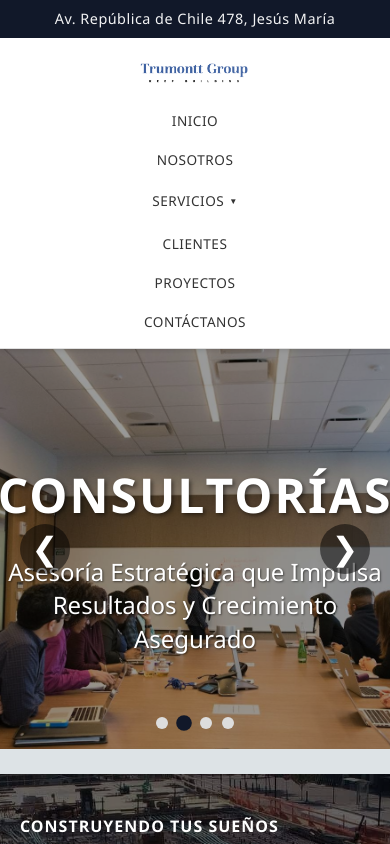
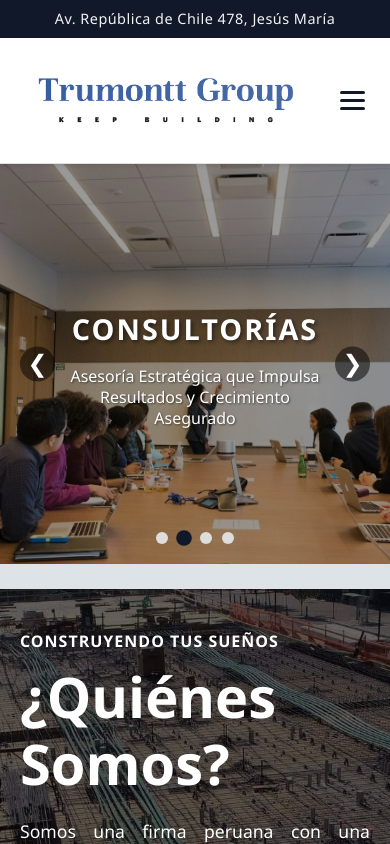
Before and after one commit to milennne/TRUMONTT, a React (Vite) app: page / in a window 390 px wide. Shown: the top 844 px of the page. Built offline with nearby package versions, Linux system fonts and the light colour scheme.

Commit message:
fix: corregir comportamiento en mobile

```diff
--- a/src/components/AboutUs/AboutUs.jsx
+++ b/src/components/AboutUs/AboutUs.jsx
@@ -38,7 +38,8 @@ const AboutUs = () => {
                         innovación y compromiso con la excelencia, dejando una huella duradera en la historia
                         y contribuyendo al desarrollo sostenible del país.
                     </p>
-                    <Link to="/careers" className="btn btn-outline-light">Sé parte de nuestro equipo</Link>
+                    <Link to="/contactanos" className="btn btn-outline-light" style={{ display: 'none' }}>Sé parte de nuestro equipo</Link>
+                    {/* User requested removal, commenting out or removing line entirely. I will remove it. */}
                 </div>
 
                 {/* Vision Card - White */}
--- a/src/components/Header/Header.css
+++ b/src/components/Header/Header.css
@@ -141,27 +141,10 @@
 
 
 
+
 /* =========================================
-   Responsive Adjustments
+   Dropdown Styling (Desktop Defaults)
    ========================================= */
-@media (max-width: 768px) {
-  .navbar-content {
-    flex-direction: column;
-    gap: 15px;
-  }
-
-  .nav-list {
-    flex-direction: column;
-    gap: 15px;
-    align-items: center;
-  }
-
-  .logo-image {
-    height: 40px;
-  }
-}
-
-/* Dropdown Styling */
 .dropdown {
   position: relative;
 }
@@ -214,7 +197,6 @@
   font-size: 0.9rem;
   font-weight: 500;
   text-transform: none;
-  /* Keep capitalization normal for readability */
   border-bottom: 1px solid #f0f0f0;
   transition: background-color 0.2s, color 0.2s;
 }
@@ -227,7 +209,6 @@
   background-color: var(--trumont-grey);
   color: var(--trumont-blue);
   padding-left: 25px;
-  /* Subtle hover slide effect */
 }
 
 @keyframes fadeIn {
@@ -242,14 +223,144 @@
   }
 }
 
-/* Responsive adjustment for dropdown - ensuring it fits in mobile menu */
+/* =========================================
+   Mobile Hamburger Menu Styles
+   ========================================= */
+.hamburger {
+  display: none;
+  cursor: pointer;
+  flex-direction: column;
+  gap: 5px;
+  background: none;
+  border: none;
+  padding: 5px;
+  z-index: 1002;
+}
+
+.hamburger span {
+  display: block;
+  width: 25px;
+  height: 3px;
+  background-color: var(--trumont-blue);
+  transition: all 0.3s ease;
+  border-radius: 2px;
+}
+
+/* Animation for Hamburger */
+.hamburger.active span:nth-child(1) {
+  transform: rotate(45deg) translate(5px, 5px);
+}
+
+.hamburger.active span:nth-child(2) {
+  opacity: 0;
+}
+
+.hamburger.active span:nth-child(3) {
+  transform: rotate(-45deg) translate(7px, -6px);
+}
+
+/* Mobile Responsive Overrides */
 @media (max-width: 768px) {
+  .hamburger {
+    display: flex;
+  }
+
+  .nav-menu {
+    position: fixed;
+    top: 0;
+    left: -100%;
+    width: 80%;
+    /* Drawer style */
+    max-width: 300px;
+    height: 100vh;
+    background-color: #ffffff;
+    box-shadow: 2px 0 10px rgba(0, 0, 0, 0.2);
+    transition: left 0.3s ease-in-out;
+    z-index: 1000;
+    padding-top: 80px;
+    /* Space for logo/header? Actually header is sticky/relative */
+    display: block;
+    /* Remove flex from desktop */
+  }
+
+  /* Overlay backing */
+  .nav-overlay {
+    position: fixed;
+    top: 0;
+    left: 0;
+    width: 100%;
+    height: 100%;
+    background: rgba(0, 0, 0, 0.5);
+    z-index: 999;
+    display: none;
+  }
+
+  .nav-overlay.active {
+    display: block;
+  }
+
+  .nav-menu.active {
+    left: 0;
+  }
+
+  .nav-list {
+    flex-direction: column;
+    width: 100%;
+    gap: 0;
+  }
+
+  .nav-item {
+    width: 100%;
+    border-bottom: 1px solid #f0f0f0;
+  }
+
+  .nav-link {
+    display: block;
+    padding: 15px 20px;
+    font-size: 1rem;
+  }
+
+  .nav-link:hover::after {
+    width: 0;
+    /* Disable desktop underline effect in mobile */
+  }
+
+  /* Mobile Dropdown Styling */
   .dropdown-menu {
     position: static;
+    display: none;
+    /* Hidden by default */
     box-shadow: none;
     border-top: none;
+    padding-left: 20px;
     background-color: #f9f9f9;
-    padding-left: 20px;
-    width: 100%;
+    animation: none;
+    opacity: 1;
+    transform: none;
+  }
+
+  /* Show dropdown when active class is present (React state) */
+  .dropdown.mobile-open .dropdown-menu {
+    display: block;
+  }
+
+  /* Disable hover effect for dropdown in mobile */
+  .dropdown:hover .dropdown-menu {
+    display: none;
+    /* Revert desktop hover rule */
+  }
+
+  .dropdown.mobile-open:hover .dropdown-menu {
+    display: block;
+    /* Unless open */
+  }
+
+  .arrow {
+    float: right;
+    margin-right: 15px;
+  }
+
+  .dropdown.mobile-open .arrow {
+    transform: rotate(180deg);
   }
 }
--- a/src/components/Header/Header.jsx
+++ b/src/components/Header/Header.jsx
@@ -14,6 +14,23 @@ const Header = () => {
     const location = useLocation();
     const isHome = location.pathname === '/';
 
+    // Mobile Menu State
+    const [isMobileMenuOpen, setIsMobileMenuOpen] = React.useState(false);
+    const [mobileServicesOpen, setMobileServicesOpen] = React.useState(false);
+
+    // Toggle specific for mobile services
+    const toggleMobileServices = (e) => {
+        if (window.innerWidth <= 768) {
+            e.preventDefault(); // Prevent navigation on mobile click
+            setMobileServicesOpen(!mobileServicesOpen);
+        }
+    };
+
+    const closeMobileMenu = () => {
+        setIsMobileMenuOpen(false);
+        setMobileServicesOpen(false);
+    };
+
     return (
         <header className="header-container">
             {/* Top Bar with Address */}
@@ -26,45 +43,73 @@ const Header = () => {
             {/* Main Navbar */}
             <div className="navbar">
                 <div className="container navbar-content">
-                    {/* Logo Section - H1 on Home, Div elsewhere for SEO hierarchy */}
+                    {/* Logo Section */}
                     {isHome ? (
                         <h1 className="logo-section" style={{ margin: 0, padding: 0, fontSize: 0 }}>
-                            <a href="/#inicio" aria-label="Volver al inicio">
+                            <a href="/#inicio" aria-label="Volver al inicio" onClick={closeMobileMenu}>
                                 <img src={logo} alt="Trumontt Group - Construcción y Gestión Inmobiliaria" className="logo-image" />
                             </a>
                         </h1>
                     ) : (
                         <div className="logo-section" style={{ margin: 0, padding: 0, fontSize: 0 }}>
-                            <a href="/#inicio" aria-label="Volver al inicio">
+                            <a href="/#inicio" aria-label="Volver al inicio" onClick={closeMobileMenu}>
                                 <img src={logo} alt="Trumontt Group - Construcción y Gestión Inmobiliaria" className="logo-image" />
                             </a>
                         </div>
                     )}
 
+                    {/* Hamburger Icon for Mobile */}
+                    <button
+                        className={`hamburger ${isMobileMenuOpen ? 'active' : ''}`}
+                        onClick={() => setIsMobileMenuOpen(!isMobileMenuOpen)}
+                        aria-label="Menú"
+                    >
+                        <span></span>
+                        <span></span>
+                        <span></span>
+                    </button>
+
+                    {/* Mobile Overlay */}
+                    <div
+                        className={`nav-overlay ${isMobileMenuOpen ? 'active' : ''}`}
+                        onClick={closeMobileMenu}
+                    ></div>
+
                     {/* Navigation Menu */}
-                    <nav className="nav-menu">
+                    <nav className={`nav-menu ${isMobileMenuOpen ? 'active' : ''}`}>
                         <ul className="nav-list">
-                            <li className="nav-item"><a href="/#inicio" className="nav-link">Inicio</a></li>
-                            <li className="nav-item"><a href="/#nosotros" className="nav-link">Nosotros</a></li>
-                            <li className="nav-item dropdown">
-                                <a href="/#servicios" className="nav-link dropdown-toggle">
+                            <li className="nav-item">
+                                <a href="/#inicio" className="nav-link" onClick={closeMobileMenu}>Inicio</a>
+                            </li>
+                            <li className="nav-item">
+                                <a href="/#nosotros" className="nav-link" onClick={closeMobileMenu}>Nosotros</a>
+                            </li>
+                            <li className={`nav-item dropdown ${mobileServicesOpen ? 'mobile-open' : ''}`}>
+                                <a href="/#servicios" className="nav-link dropdown-toggle" onClick={toggleMobileServices}>
                                     Servicios <span className="arrow">▼</span>
                                 </a>
                                 <ul className="dropdown-menu">
-                                    <li><a href="/services#gestion-inmobiliaria">Gestión Inmobiliaria</a></li>
-                                    <li><a href="/services#mantenimiento">Mantenimiento de Edificios</a></li>
-                                    <li><a href="/services#construccion">Construcción</a></li>
-                                    <li><a href="/services#sistemas-electricos">Sistemas Eléctricos</a></li>
-                                    <li><a href="/services#seguridad-industrial">Seguridad Industrial</a></li>
-                                    <li><a href="/services#diseno-interiores">Diseño de Interiores</a></li>
-                                    <li><a href="/services#asesoria-empresarial">Asesoría Empresarial</a></li>
-                                    <li><a href="/services#business-intelligence">Business Intelligence</a></li>
-                                    <li><a href="/services#desarrollo-plataforma">Desarrollo de Plataforma</a></li>
+                                    <li><a href="/services#gestion-inmobiliaria" onClick={closeMobileMenu}>Gestión Inmobiliaria</a></li>
+                                    <li><a href="/services#mantenimiento" onClick={closeMobileMenu}>Mantenimiento de Edificios</a></li>
+                                    <li><a href="/services#construccion" onClick={closeMobileMenu}>Construcción</a></li>
+                                    <li><a href="/services#sistemas-electricos" onClick={closeMobileMenu}>Sistemas Eléctricos</a></li>
+                                    <li><a href="/services#seguridad-industrial" onClick={closeMobileMenu}>Seguridad Industrial</a></li>
+                                    <li><a href="/services#diseno-interiores" onClick={closeMobileMenu}>Diseño de Interiores</a></li>
+                                    <li><a href="/services#asesoria-empresarial" onClick={closeMobileMenu}>Asesoría Empresarial</a></li>
+                                    <li><a href="/services#business-intelligence" onClick={closeMobileMenu}>Business Intelligence</a></li>
+                                    <li><a href="/services#desarrollo-plataforma" onClick={closeMobileMenu}>Desarrollo de Plataforma</a></li>
                                 </ul>
                             </li>
-                            <li className="nav-item"><a href="/#clientes" className="nav-link">Clientes</a></li>
-                            <li className="nav-item"><a href="/#proyectos" className="nav-link">Proyectos</a></li>
-                            <li className="nav-item"><a href="/#contactanos" className="nav-link">Contáctanos</a></li>
+                            <li className="nav-item">
+                                <a href="/#clientes" className="nav-link" onClick={closeMobileMenu}>Clientes</a>
+                            </li>
+                            <li className="nav-item">
+                                <a href="/#proyectos" className="nav-link" onClick={closeMobileMenu}>Proyectos</a>
+                            </li>
+
+                            <li className="nav-item">
+                                <a href="/#contactanos" className="nav-link" onClick={closeMobileMenu}>Contáctanos</a>
+                            </li>
                         </ul>
                     </nav>
                 </div>
--- a/src/components/HeroCarousel/HeroCarousel.css
+++ b/src/components/HeroCarousel/HeroCarousel.css
@@ -125,4 +125,30 @@
     .hero-carousel {
         height: 400px;
     }
+
+    .slide-title {
+        font-size: 1.8rem;
+        /* Significantly reduced for mobile */
+        margin-bottom: 10px;
+    }
+
+    .slide-subtitle {
+        font-size: 1rem;
+        line-height: 1.3;
+        padding: 0 10px;
+    }
+
+    .carousel-caption {
+        width: 75%;
+        /* Reduced to clear arrows (55px each side) */
+        padding: 0 10px;
+        margin: 0 auto;
+        /* Center it */
+    }
+
+    .carousel-control {
+        font-size: 1.5rem;
+        width: 35px;
+        height: 35px;
+    }
 }
--- a/src/components/ValuesSection/ValuesSection.jsx
+++ b/src/components/ValuesSection/ValuesSection.jsx
@@ -1,4 +1,5 @@
 import React from 'react';
+import { Link } from 'react-router-dom';
 import './ValuesSection.css';
 import teamImage from '../../assets/image1.jpg';
 import valuesImage from '../../assets/image2.jpg';
@@ -20,7 +21,7 @@ const ValuesSection = () => {
                             Buscamos profesionales talentosos. <br />
                             Postúlate y crece con nosotros en un entorno dinámico y colaborativo.
                         </p>
-                        <a href="#contactanos" className="btn btn-primary contact-btn">CONTÁCTANOS</a>
+                        <Link to="/careers" className="btn btn-primary contact-btn">SÉ PARTE DE NUESTRO EQUIPO</Link>
                     </div>
                 </div>
             </div>
```
Also changed, not shown: src/components/Careers/Careers.css (+4 -3 lines), src/components/Careers/Careers.jsx (+4 -4 lines), src/components/ValuesSection/ValuesSection.css (+9 -0 lines).
